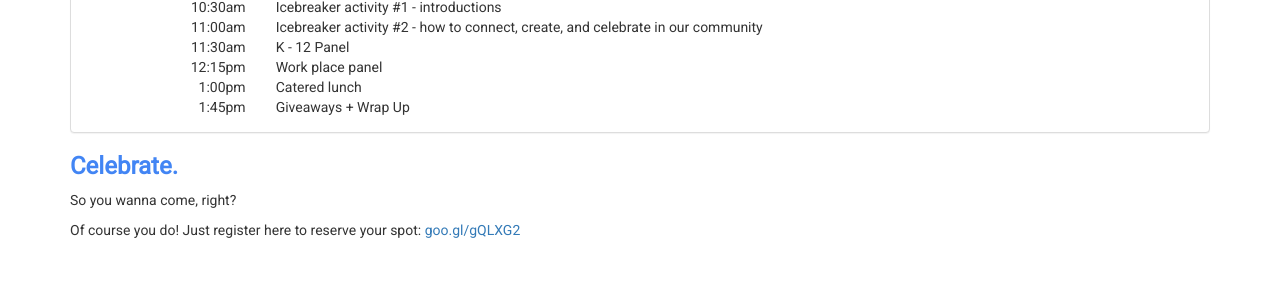
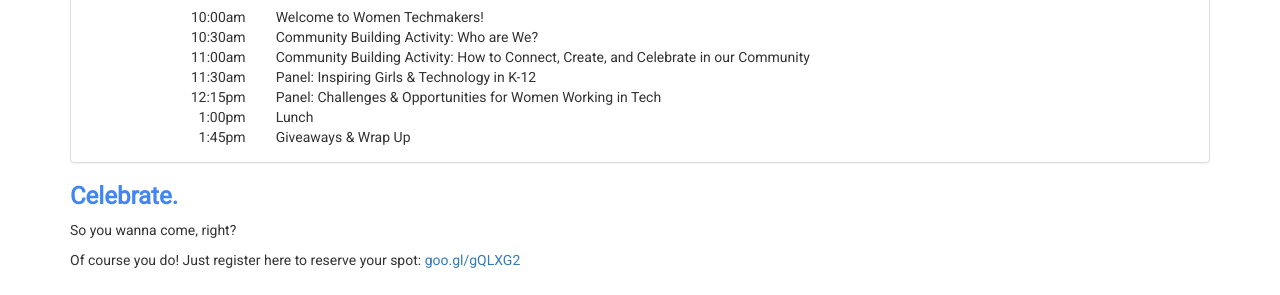
Before and after one commit to gdgfresno/wtm, a plain HTML site: page index.html in a window 1280 px wide. Shown: the part 621-916 px from the top of the page. Before the commit the page ends 886 px from the top, so only its background shows below. Drawn offline with Linux system fonts and the light colour scheme.

Commit message:
update event descriptions

```diff
--- a/index.html
+++ b/index.html
@@ -18,6 +18,7 @@
             <h1>International Women's Day Global Event Series</h1>
             <h1 class="brand-title">Connect. Create. Celebrate.</h1>
             <p class="head">Saturday, March 14, 2015 starting at 10:00am</p>
+            <p class="head">The Community Room at Fresno City College</p>
         </header>
 
         <section>
@@ -37,31 +38,31 @@
                 <div class="panel-body">
                     <div class="row">
                         <div class="col-md-2 text-right">10:00am</div>
-                        <div class="col-md-10">Welcome and check-in</div>
+                        <div class="col-md-10">Welcome to Women Techmakers!</div>
                     </div>
                     <div class="row">
                         <div class="col-md-2 text-right">10:30am</div>
-                        <div class="col-md-10">Icebreaker activity #1 - introductions</div>
+                        <div class="col-md-10">Community Building Activity: Who are We?</div>
                     </div>
                     <div class="row">
                         <div class="col-md-2 text-right">11:00am</div>
-                        <div class="col-md-10">Icebreaker activity #2 - how to connect, create, and celebrate in our community</div>
+                        <div class="col-md-10">Community Building Activity: How to Connect, Create, and Celebrate in our Community</div>
                     </div>
                     <div class="row">
                         <div class="col-md-2 text-right">11:30am</div>
-                        <div class="col-md-10">K - 12 Panel</div>
+                        <div class="col-md-10">Panel: Inspiring Girls &amp; Technology in K-12</div>
                     </div>
                     <div class="row">
                         <div class="col-md-2 text-right">12:15pm</div>
-                        <div class="col-md-10">Work place panel</div>
+                        <div class="col-md-10">Panel: Challenges &amp; Opportunities for Women Working in Tech</div>
                     </div>
                     <div class="row">
                         <div class="col-md-2 text-right">1:00pm</div>
-                        <div class="col-md-10">Catered lunch</div>
+                        <div class="col-md-10">Lunch</div>
                     </div>
                     <div class="row">
                         <div class="col-md-2 text-right">1:45pm</div>
-                        <div class="col-md-10">Giveaways + Wrap Up</div>
+                        <div class="col-md-10">Giveaways &amp; Wrap Up</div>
                     </div>
                 </div>
             </div>
```
